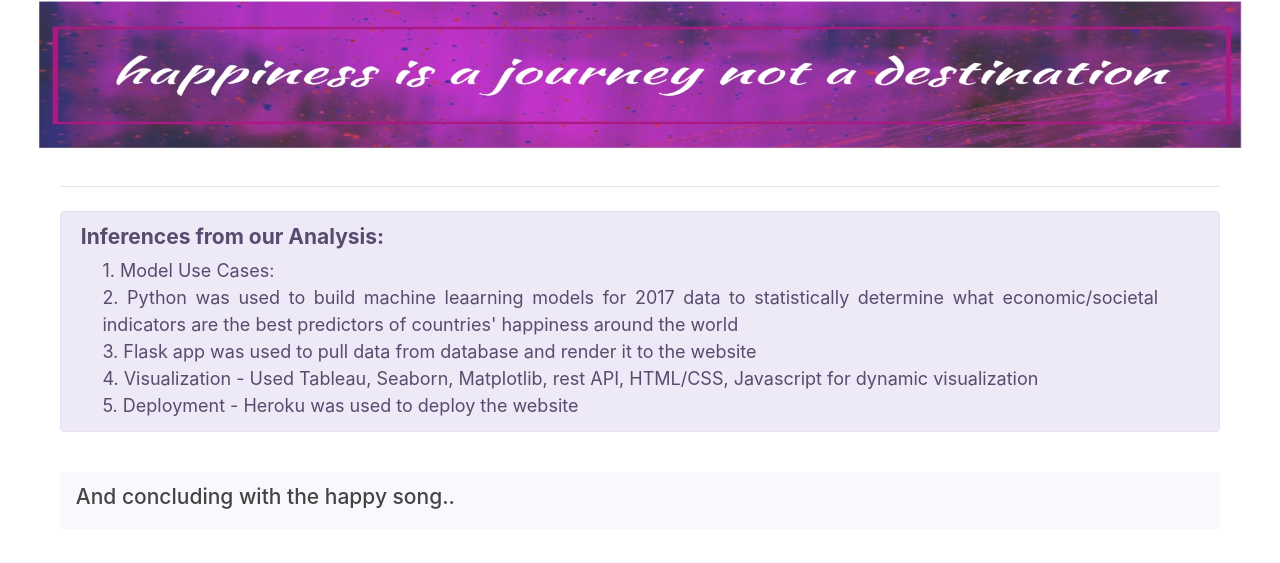
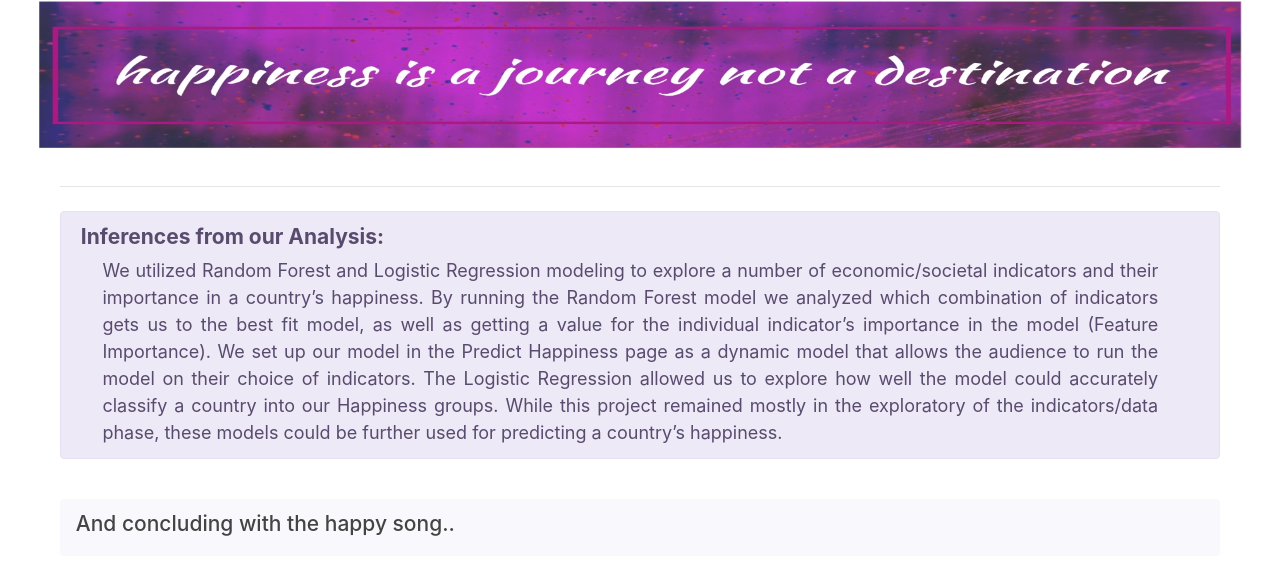
Before and after one commit to SwatiSSwain/SwatiSSwain-REP-Project-Three, a Flask app: page /inference in a window 1280 px wide. Shown: the part 102-665 px from the top of the page. Run offline with Flask 2, Linux system fonts and the light colour scheme; some libraries are stand-ins or nearby versions.

Commit message:
uploading model page change

```diff
--- a/templates/index.html
+++ b/templates/index.html
@@ -106,7 +106,8 @@
           <p class="mb-0 text-justify"  style="padding-left: 2%; font-size:18px;">
 
             1. ETL - Extracted, transformed and loaded data to Postgres via Pandas<br>
-            2. Python was used to build machine leaarning models for 2017 data to statistically determine what economic/societal indicators are the best predictors of countries' happiness around the world <br>
+            2. Python was used to build machine learning models for 2017 data to statistically determine what
+            economic/societal indicators are the best predictors of countries' happiness around the world <br>
             3. Flask app was used to pull data from database and render it to the website<br>
             4. Visualization - Used Tableau, Seaborn, Matplotlib, rest API, HTML/CSS, Javascript for dynamic visualization<br>
             5. Deployment - Heroku was used to deploy the website<br>
--- a/templates/inference.html
+++ b/templates/inference.html
@@ -73,11 +73,15 @@
 
         <p class="mb-0 text-justify"  style="padding-left: 2%; font-size:18px;">
 
-          1. Model Use Cases: <br>
-          2. Python was used to build machine leaarning models for 2017 data to statistically determine what economic/societal indicators are the best predictors of countries' happiness around the world <br>
-          3. Flask app was used to pull data from database and render it to the website<br>
-          4. Visualization - Used Tableau, Seaborn, Matplotlib, rest API, HTML/CSS, Javascript for dynamic visualization<br>
-          5. Deployment - Heroku was used to deploy the website<br>
+          We utilized Random Forest and Logistic Regression modeling to explore a number of economic/societal
+          indicators and their importance in a country’s happiness.
+          By running the Random Forest model we analyzed which
+          combination of indicators gets us to the best fit model, as well as getting a value for the individual indicator’s
+          importance in the model (Feature Importance). We set up our model in the Predict Happiness page as a dynamic model
+          that allows the audience to run the model on their choice of indicators. The Logistic Regression allowed us to explore
+          how well the model could accurately classify a country into our Happiness groups. While this project remained mostly
+          in the exploratory of the indicators/data phase, these models could be further used for predicting a
+          country’s happiness.
           </p>
         </div>
 
```
Also changed, not shown: templates/happiness-indicators.html (+1 -1 lines).
